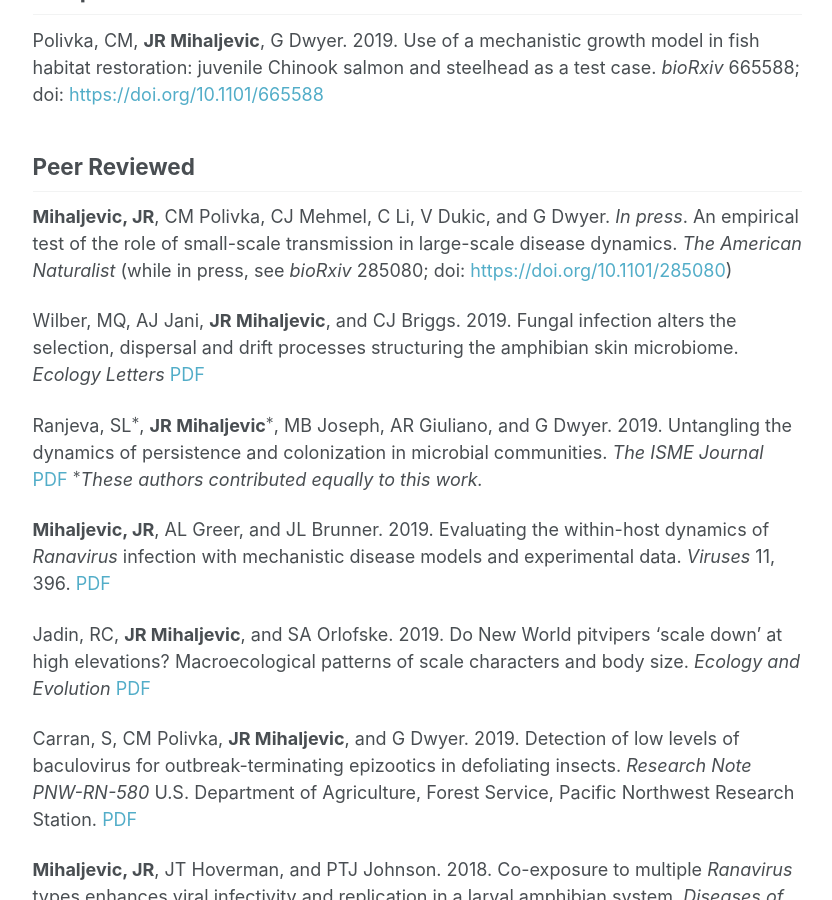
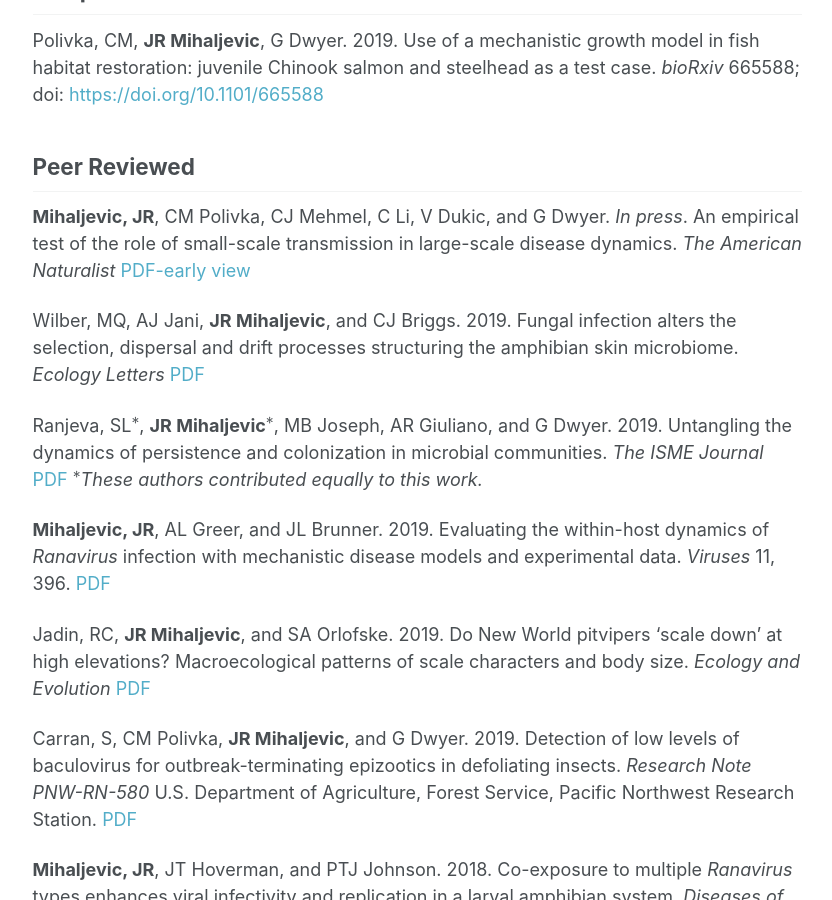
Before and after one commit to jrmihalj/jrmihalj.github.io, a Jekyll site: the page built from _pages/pubs.md, in a window 1280 px wide and 900 px high, scrolled down 1147 px. Shown: the whole window, without its empty margins (249-1081 px from the left). Built offline with Jekyll 4.4.1, drawn with Linux system fonts in a browser that asks for light colours; formulas are drawn with MathJax 3; our own code applies the rules of GitHub Pages for plain Markdown files.

Commit message:
update AmNat early view

```diff
--- a/_pages/pubs.md
+++ b/_pages/pubs.md
@@ -15,7 +15,7 @@ Polivka, CM, **JR Mihaljevic**, G Dwyer. 2019. Use of a mechanistic growth model
 
 ## Peer Reviewed
 
-**Mihaljevic, JR**, CM Polivka, CJ Mehmel, C Li, V Dukic, and G Dwyer. *In press*. An empirical test of the role of small-scale transmission in large-scale disease dynamics. *The American Naturalist* (while in press, see *bioRxiv* 285080; doi: [https://doi.org/10.1101/285080](https://doi.org/10.1101/285080){:target="_blank"})
+**Mihaljevic, JR**, CM Polivka, CJ Mehmel, C Li, V Dukic, and G Dwyer. *In press*. An empirical test of the role of small-scale transmission in large-scale disease dynamics. *The American Naturalist*  [PDF-early view](https://www.journals.uchicago.edu/doi/pdfplus/10.1086/707457){:target="_blank"}
 
 Wilber, MQ, AJ Jani, **JR Mihaljevic**, and CJ Briggs. 2019. Fungal infection alters the selection, dispersal and drift processes structuring the amphibian skin microbiome. *Ecology Letters* [PDF]( https://doi.org/10.1111/ele.13414){:target="_blank"}
 
```
